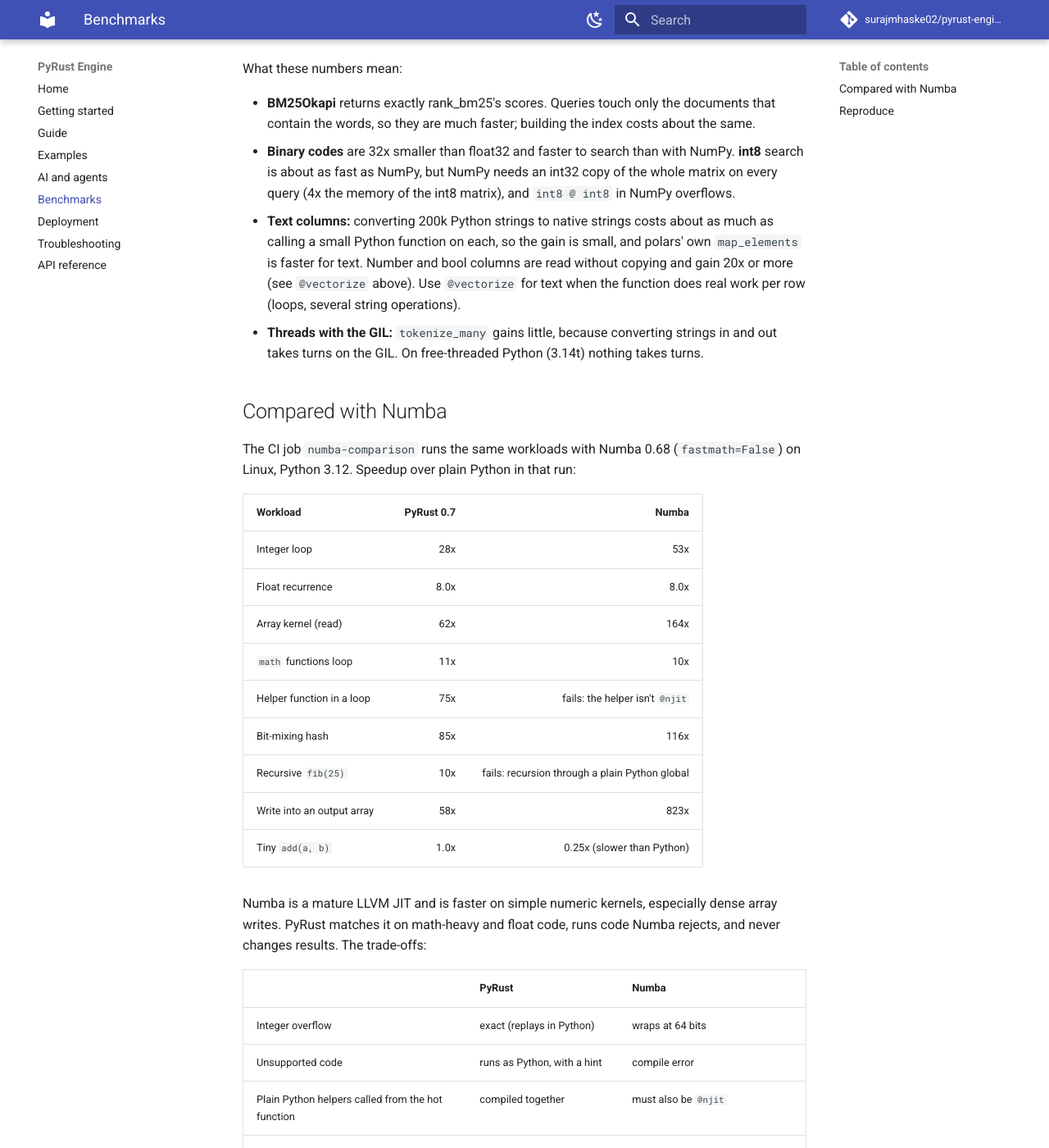
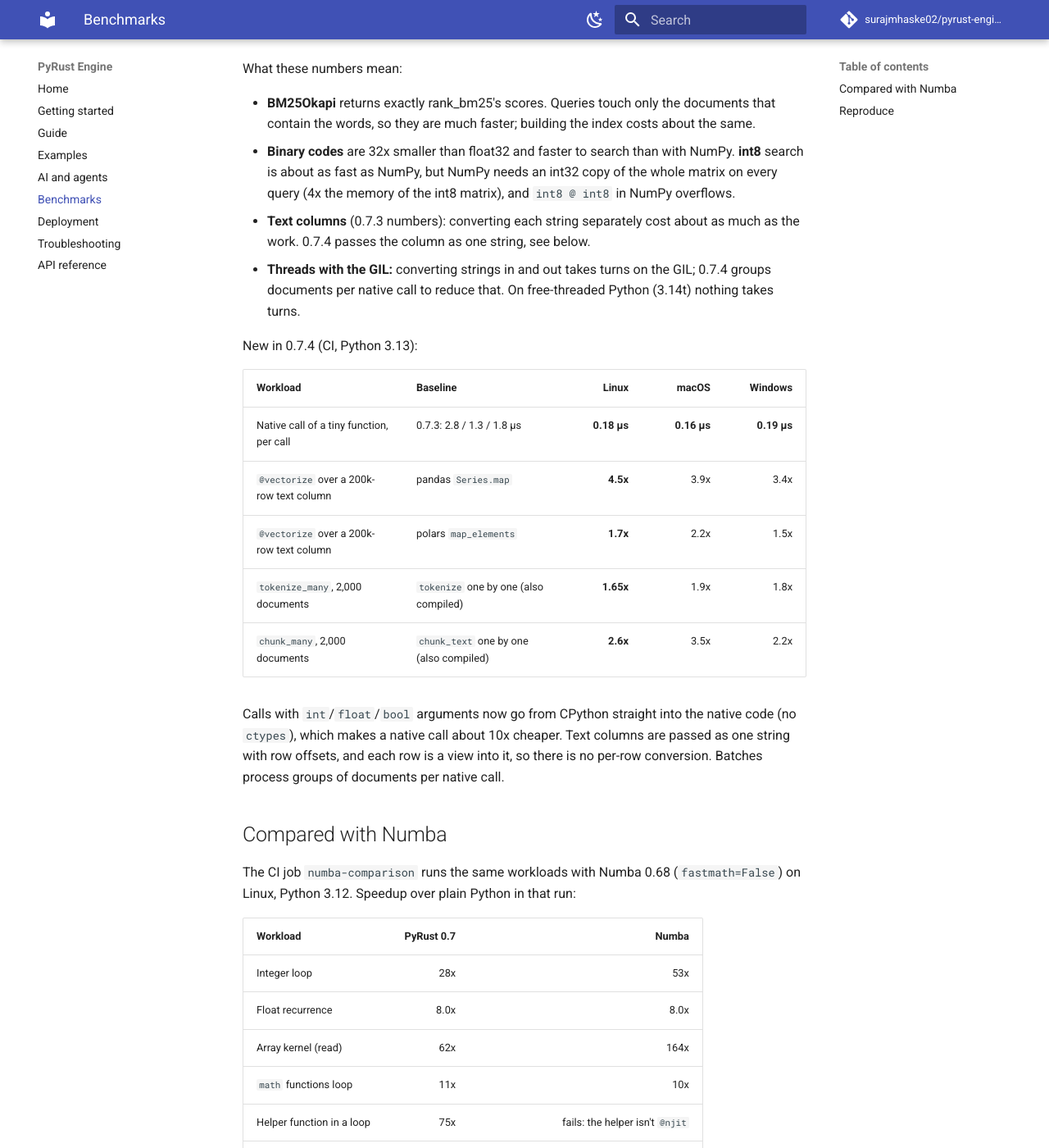
Before and after one commit to surajmhaske02/pyrust-engine, an MkDocs documentation site: the page built from docs/benchmarks.md, in a window 1280 px wide and 1400 px high, scrolled down 2445 px. Shown: the whole window at 82% size. Built offline with MkDocs 1.6.1 and Material for MkDocs 9.7.7, drawn with Linux system fonts in a browser that asks for light colours; comment, search, counter and statistics services are not loaded.

Commit message:
0.7.4: benchmark numbers and validation
Co-Authored-By: Claude Opus 5.5 <noreply@anthropic.com>

```diff
--- a/docs/benchmarks.md
+++ b/docs/benchmarks.md
@@ -56,8 +56,20 @@ What these numbers mean:
 
 - **BM25Okapi** returns exactly rank_bm25's scores. Queries touch only the documents that contain the words, so they are much faster; building the index costs about the same.
 - **Binary codes** are 32x smaller than float32 and faster to search than with NumPy. **int8** search is about as fast as NumPy, but NumPy needs an int32 copy of the whole matrix on every query (4x the memory of the int8 matrix), and `int8 @ int8` in NumPy overflows.
-- **Text columns:** converting 200k Python strings to native strings costs about as much as calling a small Python function on each, so the gain is small, and polars' own `map_elements` is faster for text. Number and bool columns are read without copying and gain 20x or more (see `@vectorize` above). Use `@vectorize` for text when the function does real work per row (loops, several string operations).
-- **Threads with the GIL:** `tokenize_many` gains little, because converting strings in and out takes turns on the GIL. On free-threaded Python (3.14t) nothing takes turns.
+- **Text columns** (0.7.3 numbers): converting each string separately cost about as much as the work. 0.7.4 passes the column as one string, see below.
+- **Threads with the GIL:** converting strings in and out takes turns on the GIL; 0.7.4 groups documents per native call to reduce that. On free-threaded Python (3.14t) nothing takes turns.
+
+New in 0.7.4 (CI, Python 3.13):
+
+| Workload | Baseline | Linux | macOS | Windows |
+|---|---|---:|---:|---:|
+| Native call of a tiny function, per call | 0.7.3: 2.8 / 1.3 / 1.8 µs | **0.18 µs** | **0.16 µs** | **0.19 µs** |
+| `@vectorize` over a 200k-row text column | pandas `Series.map` | **4.5x** | 3.9x | 3.4x |
+| `@vectorize` over a 200k-row text column | polars `map_elements` | **1.7x** | 2.2x | 1.5x |
+| `tokenize_many`, 2,000 documents | `tokenize` one by one (also compiled) | **1.65x** | 1.9x | 1.8x |
+| `chunk_many`, 2,000 documents | `chunk_text` one by one (also compiled) | **2.6x** | 3.5x | 2.2x |
+
+Calls with `int`/`float`/`bool` arguments now go from CPython straight into the native code (no `ctypes`), which makes a native call about 10x cheaper. Text columns are passed as one string with row offsets, and each row is a view into it, so there is no per-row conversion. Batches process groups of documents per native call.
 
 ## Compared with Numba
 
--- a/llms.txt
+++ b/llms.txt
@@ -5,7 +5,7 @@
 Key facts for assistants:
 
 - **Use `@optimize` on functions with loops:** arithmetic, `math`, `random`, NumPy arrays (`float64`/`int64`/`float32`), lists, strings, dicts, sets, pandas columns (pandas 3 `str` too) and polars Series.
-- **Use `@vectorize` for a one-row function over whole columns.** It is about 20x faster than `df.apply`/`Series.map` on number and bool columns; text columns work but gain little (polars `map_elements` is as fast for text).
+- **Use `@vectorize` for a one-row function over whole columns.** It is about 20x faster than `df.apply`/`Series.map` on number and bool columns and 3–4x on text columns (polars `map_elements` too).
 - **Check before decorating:** `python -m pyrust_engine suggest file.py --json`, or the MCP tool `check_code`. `apply file.py --write` adds the decorator automatically.
 - **Not helped:** I/O, LLM API calls, already-vectorized NumPy, calls into other libraries.
 - **Ready-made AI functions** in `pyrust_engine.ai`: `cosine_top_k`, `BM25`, `hamming_top_k`, `int8_top_k` (all with `mask=` filters), `tokenize`, `chunk_text`, `levenshtein`, `minhash`, `token_f1`, `rouge_l`, and `batch`/`tokenize_many`/`chunk_many` for many documents.
```
Also changed, not shown: AGENTS.md (+1 -1 lines), CHANGELOG.md (+35 -0 lines), README.md (+15 -12 lines), VALIDATION.md (+2 -1 lines), docs/API.md (+3 -2 lines), docs/guide.md (+3 -3 lines), 3 other files.
